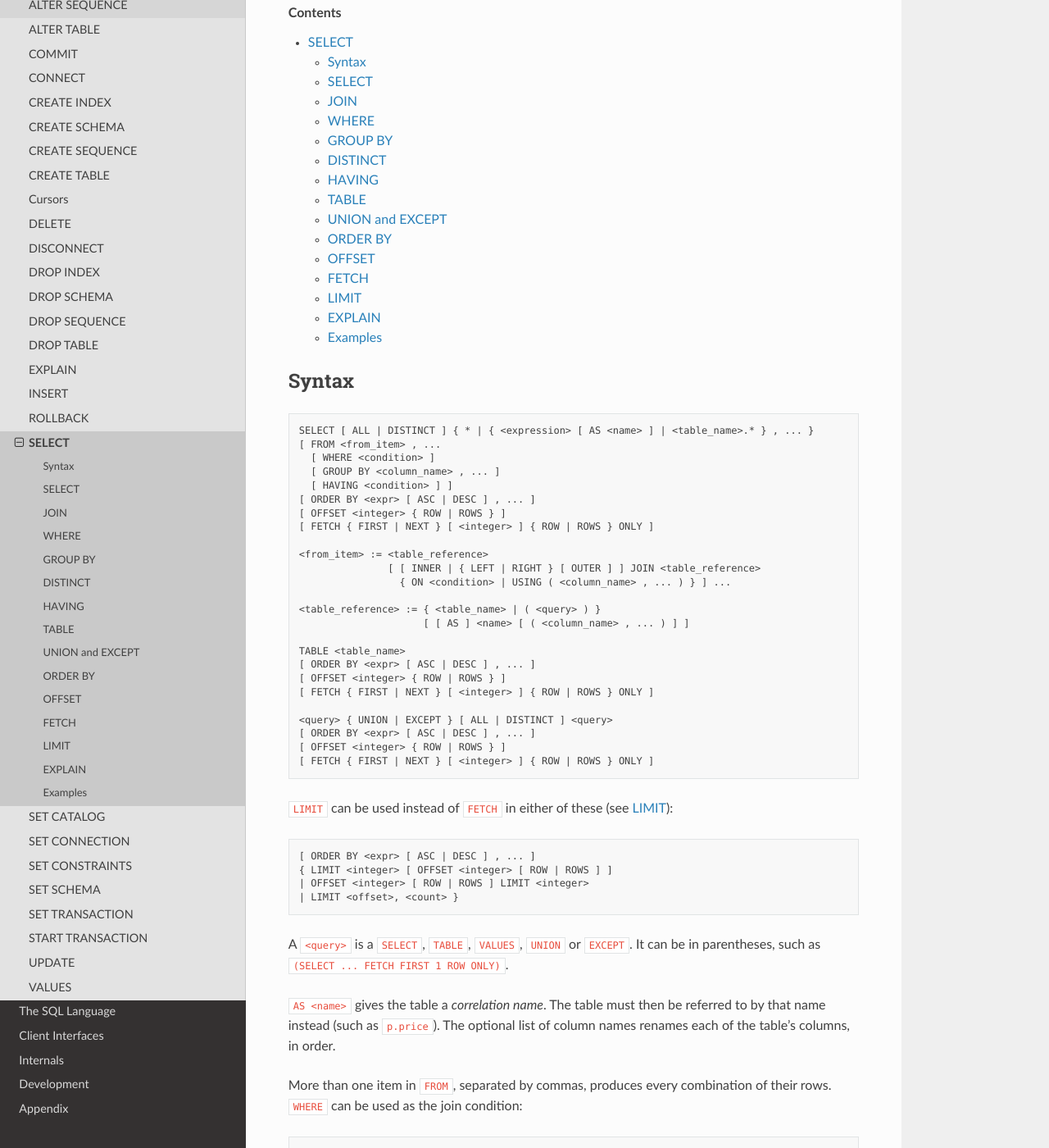
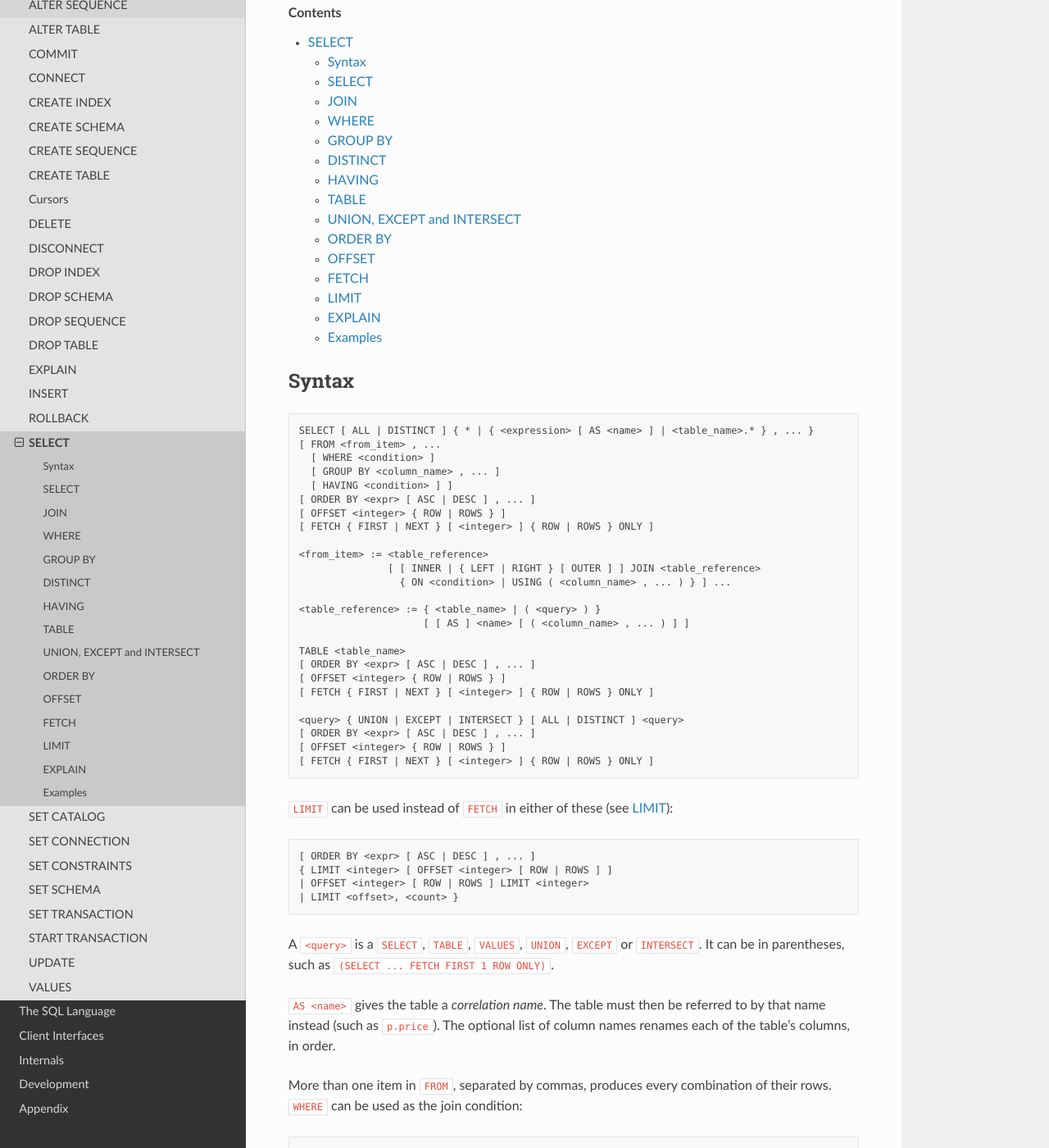
Before and after one commit to elliotchance/vsql, a Sphinx documentation site: the page built from docs/select.rst, in a window 1280 px wide and 1400 px high, scrolled down 205 px. Shown: the whole window at 82% size. Built offline with Sphinx 7.4.7 and the Read the Docs theme 3.1.0, drawn with Linux system fonts in a browser that asks for light colours; some of the changed text lies outside the part shown.

Commit message:
language: Support INTERSECT
INTERSECT returns the rows that are in both queries. INTERSECT (or INTERSECT
DISTINCT) keeps one of each, and INTERSECT ALL keeps each row as many times as
the side with fewer of it has. NULLs are equal for this, like UNION and EXCEPT,
and the columns are typed and named the same way.

INTERSECT is evaluated before UNION and EXCEPT, so "a UNION b INTERSECT c" is
"a UNION (b INTERSECT c)". It's flagged with F302, and INTERSECT DISTINCT also
with T551, which completes T551.

Co-Authored-By: Claude Opus 5.5 <noreply@anthropic.com>

```diff
--- a/docs/expressions.rst
+++ b/docs/expressions.rst
@@ -265,8 +265,8 @@ All ``NEXT VALUE FOR`` expressions for the same sequence return the same value
 within a row. Each new row will get the next value.
 
 ``NEXT VALUE FOR`` can't be used in a subquery (such as in ``EXISTS`` or a
-derived table), or on either side of a ``UNION`` or ``EXCEPT``, since the number
-of times it's evaluated depends on the query that contains it.
+derived table), or on either side of a ``UNION``, ``EXCEPT`` or ``INTERSECT``,
+since the number of times it's evaluated depends on the query that contains it.
 
 *Examples*
 
--- a/docs/select.rst
+++ b/docs/select.rst
@@ -31,7 +31,7 @@ Syntax
   [ OFFSET <integer> { ROW | ROWS } ]
   [ FETCH { FIRST | NEXT } [ <integer> ] { ROW | ROWS } ONLY ]
 
-  <query> { UNION | EXCEPT } [ ALL | DISTINCT ] <query>
+  <query> { UNION | EXCEPT | INTERSECT } [ ALL | DISTINCT ] <query>
   [ ORDER BY <expr> [ ASC | DESC ] , ... ]
   [ OFFSET <integer> { ROW | ROWS } ]
   [ FETCH { FIRST | NEXT } [ <integer> ] { ROW | ROWS } ONLY ]
@@ -45,8 +45,8 @@ Syntax
   | OFFSET <integer> [ ROW | ROWS ] LIMIT <integer>
   | LIMIT <offset>, <count> }
 
-A ``<query>`` is a ``SELECT``, ``TABLE``, ``VALUES``, ``UNION`` or ``EXCEPT``.
-It can be in parentheses, such as ``(SELECT ... FETCH FIRST 1 ROW ONLY)``.
+A ``<query>`` is a ``SELECT``, ``TABLE``, ``VALUES``, ``UNION``, ``EXCEPT`` or
+``INTERSECT``. It can be in parentheses, such as ``(SELECT ... FETCH FIRST 1 ROW ONLY)``.
 
 ``AS <name>`` gives the table a *correlation name*. The table must then be
 referred to by that name instead (such as ``p.price``). The optional list of
@@ -251,10 +249,10 @@ TABLE
 
   SELECT COUNT(*) FROM (TABLE products) AS p;
 
-UNION and EXCEPT
-----------------
+UNION, EXCEPT and INTERSECT
+---------------------------
 
-``UNION`` and ``EXCEPT`` combine the rows of two queries:
+``UNION``, ``EXCEPT`` and ``INTERSECT`` combine the rows of two queries:
 
 - ``UNION ALL`` returns the rows of both queries.
 - ``UNION`` (or ``UNION DISTINCT``) returns each distinct row of both queries.
@@ -262,6 +260,10 @@ UNION and EXCEPT
   row for every time that row is in the right query.
 - ``EXCEPT`` (or ``EXCEPT DISTINCT``) returns each distinct row of the left
   query that is not in the right query.
+- ``INTERSECT ALL`` returns each row that is in both queries, as many times as
+  it is in the query that has fewer of it.
+- ``INTERSECT`` (or ``INTERSECT DISTINCT``) returns each distinct row that is in
+  both queries.
 
 Rows are the same when each of their values are equal, and two ``NULL`` values
 are considered the same. For example:
@@ -276,12 +278,18 @@ are considered the same. For example:
   EXCEPT
   SELECT product_id FROM orders;
 
+  SELECT city FROM customers
+  INTERSECT
+  SELECT city FROM suppliers;
+
 Both queries must have the same number of columns, and each column must have
 compatible types (such as ``INTEGER`` and ``BIGINT``, or ``CHAR`` and
 ``VARCHAR``). Each column of the result has a type that fits the values of
 both queries, and the name of that column in the left query.
 
-The operators are evaluated left to right. Use parentheses to change the order.
+``INTERSECT`` is evaluated before ``UNION`` and ``EXCEPT``, so ``a UNION b
+INTERSECT c`` is ``a UNION (b INTERSECT c)``. Otherwise, the operators are
+evaluated left to right. Use parentheses to change the order.
 
 The ``ORDER BY``, ``OFFSET`` and ``FETCH FIRST`` at the end apply to the whole
 result, so the ``ORDER BY`` can only use the columns of the result. A query in
```
Also changed, not shown: other parts of docs/select.rst (+0 -2 lines), docs/insert.rst (+4 -4 lines), docs/sql-compliance.rst (+4 -4 lines), docs/standard/part2/07.txt (+22 -22 lines), 6 other files.
